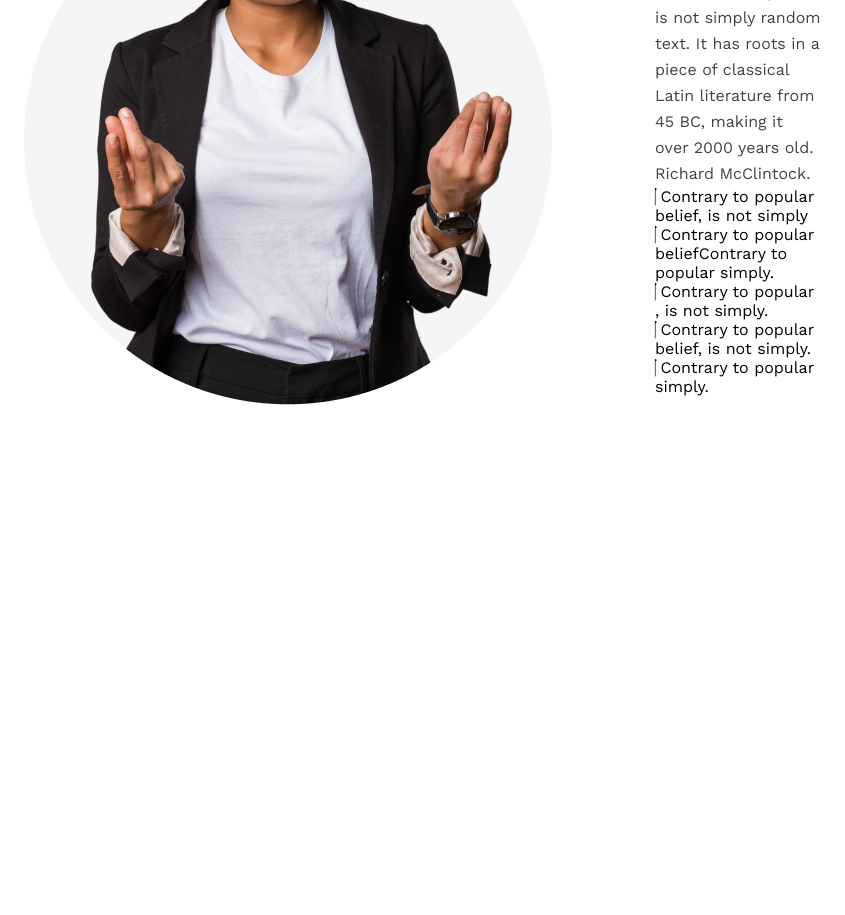
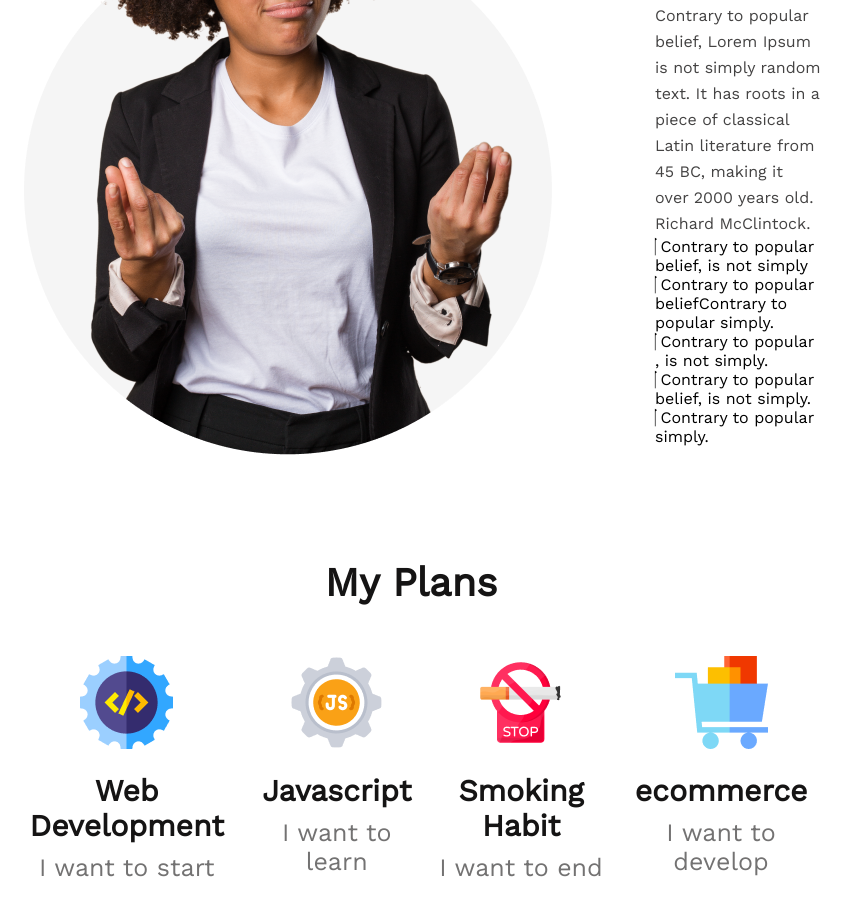
Before and after one commit to Be-professional/Possible, a plain HTML site: page index.html in a window 1280 px wide. Shown: the part 1169-2084 px from the top of the page, without its empty margins (229-1074 px from the left). Before the commit the page ends 1628 px from the top, so only its background shows below. Drawn offline with nearby package versions, Linux system fonts and the light colour scheme.

Commit message:
plan section added

```diff
--- a/index.html
+++ b/index.html
@@ -41,7 +41,29 @@
         </section>
         <!-- My Plan section -->
         <section>
-
+            <h3 class="my-plans">My Plans</h3>
+            <div class="plan-cantainer">
+                <div>
+                    <img src="/images/icons/web.png" alt="">
+                    <h2 class="plan-title">Web Development</h2>
+                    <p class="plan-description">I want to start</p>
+                </div>
+                <div>
+                    <img src="/images/icons/js.png" alt="">
+                    <h2 class="plan-title">Javascript</h2>
+                    <p class="plan-description">I want to learn</p>
+                </div>
+                <div>
+                    <img src="/images/icons/smoke.png" alt="">
+                    <h2 class="plan-title">Smoking Habit</h2>
+                    <p class="plan-description">I want to end</p>
+                </div>
+                <div>
+                    <img src="/images/icons/ecom.png" alt="">
+                    <h2 class="plan-title">ecommerce</h2>
+                    <p class="plan-description">I want to develop</p>
+                </div>
+            </div>
         </section>
     </main>
     <footer>
--- a/style/possible.css
+++ b/style/possible.css
@@ -42,13 +42,16 @@
 .btn-contact:hover{
     background-color: darkgrey;
 }
+main section {
+    margin: 100px 230px;
+}
 
+       /* failure section  */
 .failure{
     display: flex;
     gap: 85px;
-    /* justify-content: center; */
     align-items: center;
-    margin: 50px 230px;
+    /* margin: 50px 230px; */
 
 
 }
@@ -66,3 +69,31 @@
     line-height: 26px;
     margin-top: 24px;
 }
+
+.my-plans{
+    text-align: center;
+    color:  #151414;
+    text-align: center;
+    font-size: 40px;
+    font-weight: 700;
+}
+
+.plan-cantainer{
+    display: flex;
+    justify-content: space-around;
+    margin-top: 50px;
+    text-align: center;
+}
+
+.plan-title{
+    color:  #151414;
+    font-size: 30px;
+    font-weight: 700;
+    margin-top: 20px;
+}
+.plan-description{
+    color:  #737272;
+    font-size: 25px;
+    font-weight: 500;
+    margin-top: 10px;
+}
```
